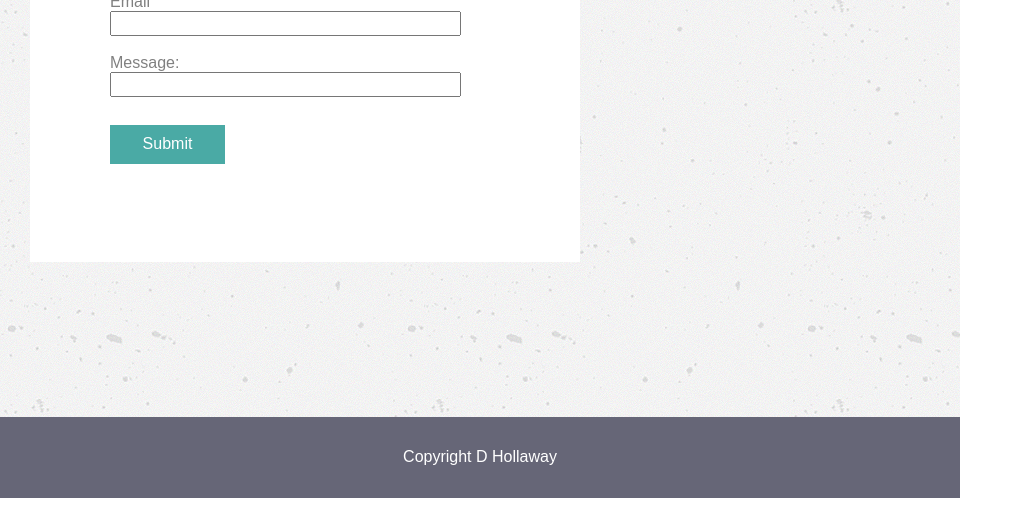
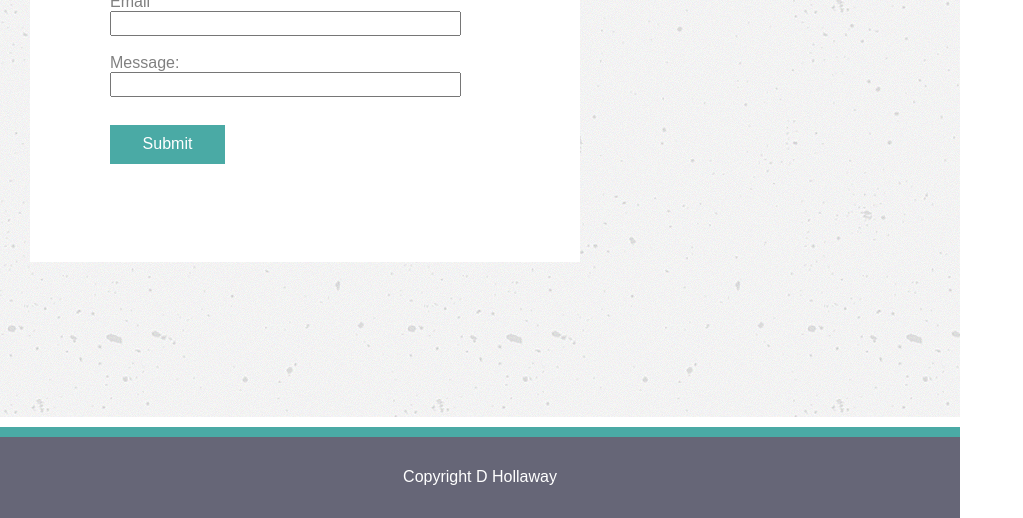
Before and after one commit to BakerShoeMaker/Basic-Portfolio, a plain HTML site: page contact.html in a window 1280 px wide. Shown: the part 318-836 px from the top of the page, without its empty margins (0-1023 px from the left). Drawn offline with Linux system fonts and the light colour scheme.

Commit message:
Additional touches

```diff
--- a/contact.html
+++ b/contact.html
@@ -50,8 +50,8 @@
         </div>
     </div>
 </div>
-
-<footer>
+<div class="footerborder"></div>
+<footer >
     <!-- Copyright info-->
     <p>Copyright D Hollaway  </p>
 </footer>
```
Also changed, not shown: portfolio.html (+1 -0 lines).
